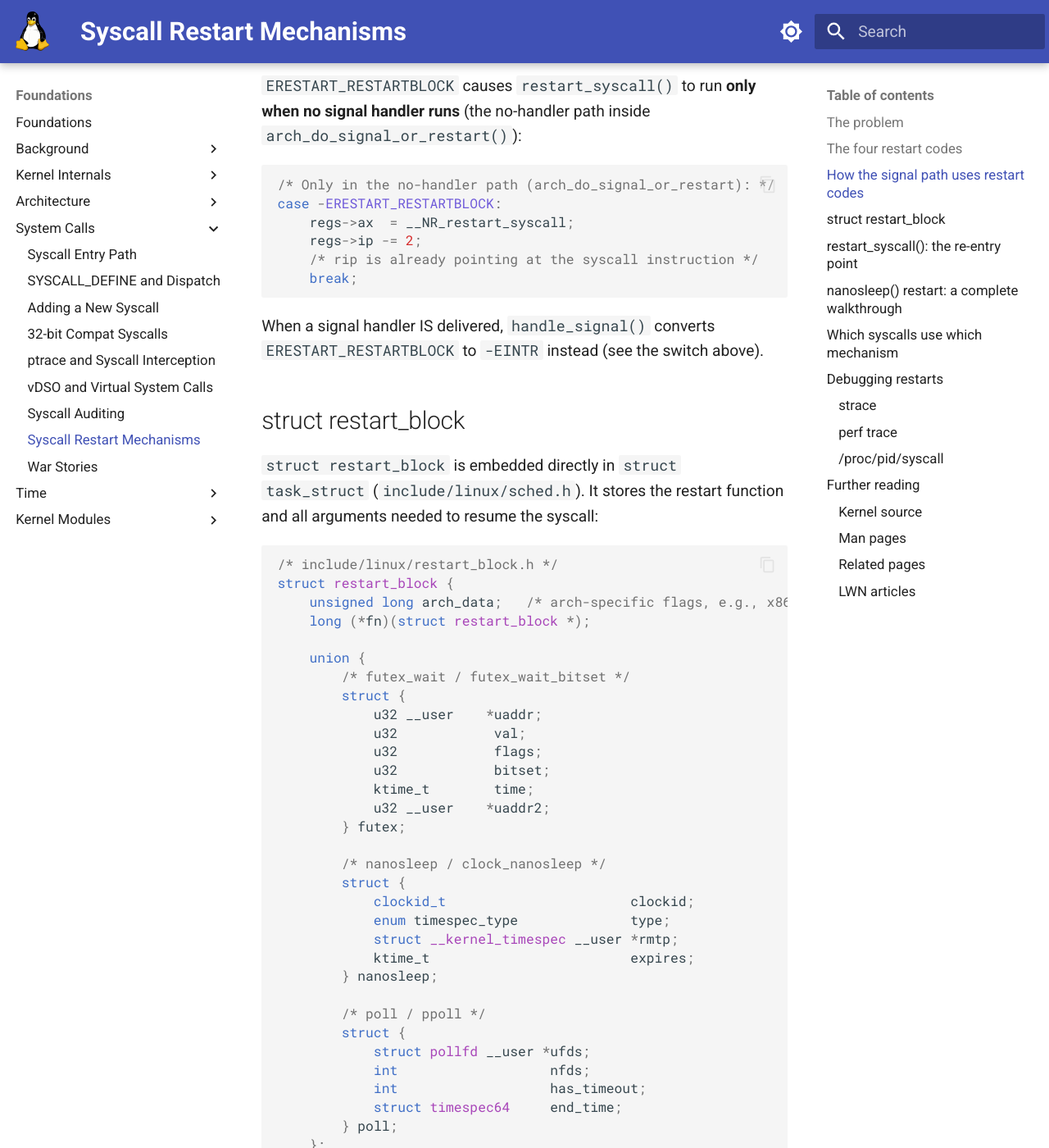
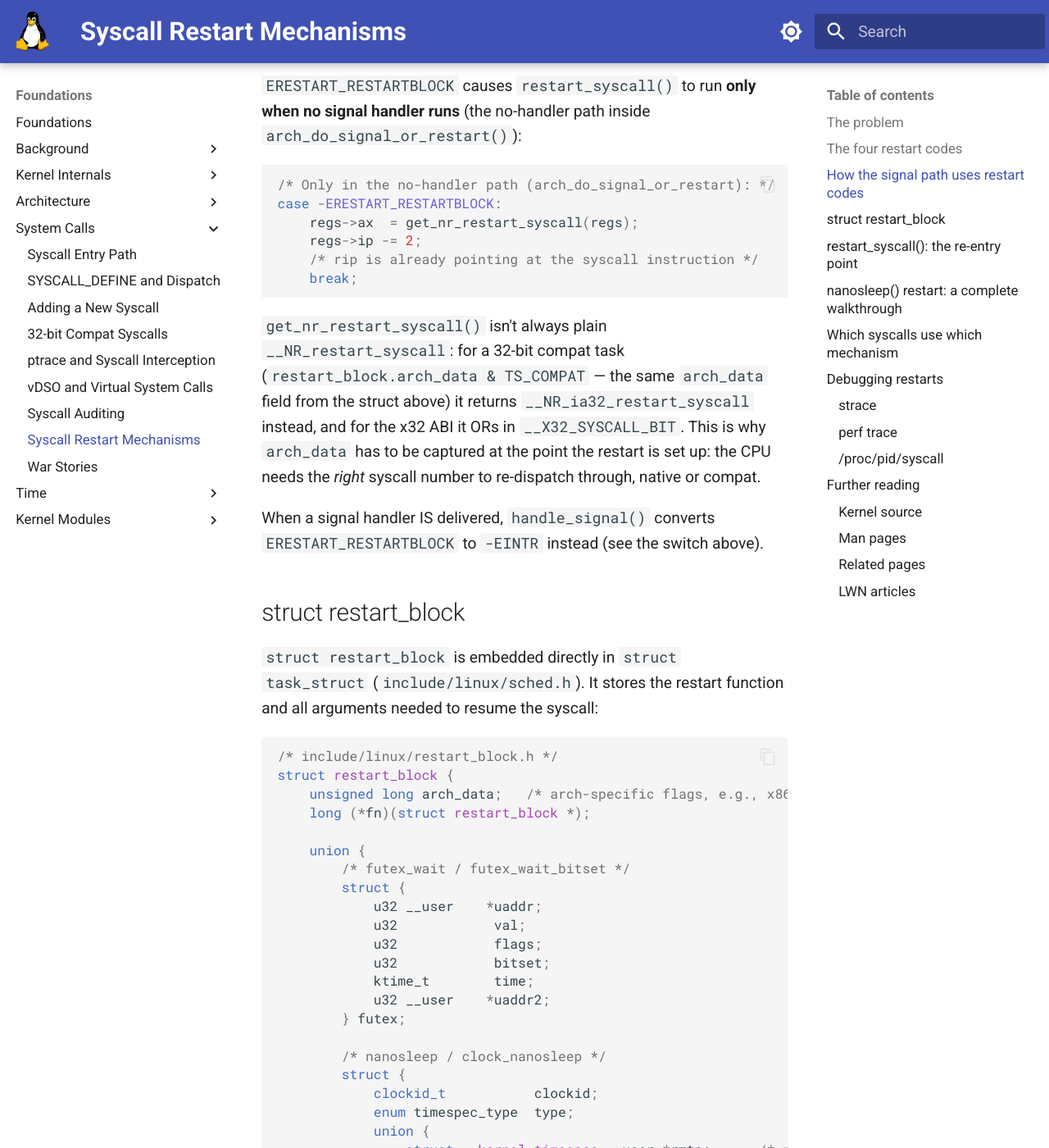
Before and after one commit to laveeshb/linux-kernel-internals, an MkDocs documentation site: the page built from docs/syscalls/restart-block.md, in a window 1280 px wide and 1400 px high, scrolled down 2806 px. Shown: the whole window at 82% size. Built offline with MkDocs 1.6.1 and Material for MkDocs 9.7.7, drawn with Linux system fonts in a browser that asks for light colours; some of the changed text lies outside the part shown.

Commit message:
Fix nanosleep clock and restart-number details in restart-block.md (#801)
nanosleep()'s restart path always uses CLOCK_MONOTONIC, not
CLOCK_REALTIME. struct restart_block's nanosleep union member was
missing the compat_rmtp field used by the 32-bit nanosleep_time32
syscall. The no-handler restart snippet hardcoded __NR_restart_syscall
instead of showing get_nr_restart_syscall(), which picks the
correct restart syscall number (native, ia32 compat, or x32) based
on restart_block.arch_data.

````diff
--- a/docs/syscalls/restart-block.md
+++ b/docs/syscalls/restart-block.md
@@ -95,11 +95,18 @@
 ```c
 /* Only in the no-handler path (arch_do_signal_or_restart): */
 case -ERESTART_RESTARTBLOCK:
-    regs->ax  = __NR_restart_syscall;
+    regs->ax  = get_nr_restart_syscall(regs);
     regs->ip -= 2;
     /* rip is already pointing at the syscall instruction */
     break;
 ```
+
+`get_nr_restart_syscall()` isn't always plain `__NR_restart_syscall`: for a 32-bit
+compat task (`restart_block.arch_data & TS_COMPAT` — the same `arch_data` field
+from the struct above) it returns `__NR_ia32_restart_syscall` instead, and for
+the x32 ABI it ORs in `__X32_SYSCALL_BIT`. This is why `arch_data` has to be
+captured at the point the restart is set up: the CPU needs the *right* syscall
+number to re-dispatch through, native or compat.
 
 When a signal handler IS delivered, `handle_signal()` converts
 `ERESTART_RESTARTBLOCK` to `-EINTR` instead (see the switch above).
@@ -129,10 +136,13 @@
 
         /* nanosleep / clock_nanosleep */
         struct {
-            clockid_t                       clockid;
-            enum timespec_type              type;
-            struct __kernel_timespec __user *rmtp;
-            ktime_t                         expires;
+            clockid_t           clockid;
+            enum timespec_type  type;
+            union {
+                struct __kernel_timespec __user *rmtp;      /* native (64-bit) */
+                struct old_timespec32 __user    *compat_rmtp; /* 32-bit compat */
+            };
+            ktime_t             expires;
         } nanosleep;
 
         /* poll / ppoll */
@@ -187,7 +197,7 @@
 
 4.  Fills in restart_block:
         current->restart_block.fn              = hrtimer_nanosleep_restart;
-        current->restart_block.nanosleep.clockid = CLOCK_REALTIME;
+        current->restart_block.nanosleep.clockid = CLOCK_MONOTONIC;  /* plain nanosleep() always sleeps against CLOCK_MONOTONIC; clock_nanosleep() could pass a different clock */
         current->restart_block.nanosleep.rmtp    = &rem (userspace pointer);
         current->restart_block.nanosleep.expires = now + 2_seconds_in_ns;
 
@@ -195,7 +205,9 @@
 
 6.  Signal path (no handler installed / no-handler restart path):
         - Sees -ERESTART_RESTARTBLOCK in regs->ax
-        - Rewrites regs->ax = __NR_restart_syscall (219)
+        - Rewrites regs->ax = get_nr_restart_syscall(regs)
+          = __NR_restart_syscall (219) — this is a native 64-bit task,
+            so no compat/x32 translation applies
         - Rewinds rip by 2 bytes
         (If a handler IS installed and runs, handle_signal() converts
          -ERESTART_RESTARTBLOCK to -EINTR instead — no restart occurs.)
@@ -278,7 +290,7 @@
 - [include/linux/sched.h](https://git.kernel.org/pub/scm/linux/kernel/git/torvalds/linux.git/tree/include/linux/sched.h) — `restart_block` embedded directly in `struct task_struct`
 - [include/linux/thread_info.h](https://git.kernel.org/pub/scm/linux/kernel/git/torvalds/linux.git/tree/include/linux/thread_info.h) — `set_restart_fn()`: sets `restart->fn` and returns `-ERESTART_RESTARTBLOCK`
 - [kernel/signal.c](https://git.kernel.org/pub/scm/linux/kernel/git/torvalds/linux.git/tree/kernel/signal.c) — `SYSCALL_DEFINE0(restart_syscall)` and `do_no_restart_syscall()`
-- [arch/x86/kernel/signal.c](https://git.kernel.org/pub/scm/linux/kernel/git/torvalds/linux.git/tree/arch/x86/kernel/signal.c) — `handle_signal()` and `arch_do_signal_or_restart()`: where the `ERESTART*` codes in `regs->ax` are inspected and dispatched
+- [arch/x86/kernel/signal.c](https://git.kernel.org/pub/scm/linux/kernel/git/torvalds/linux.git/tree/arch/x86/kernel/signal.c) — `handle_signal()` and `arch_do_signal_or_restart()`: where the `ERESTART*` codes in `regs->ax` are inspected and dispatched; `get_nr_restart_syscall()`: picks the correct restart syscall number (native, `__NR_ia32_restart_syscall` for 32-bit compat, or x32) based on `restart_block.arch_data`
 - [kernel/time/hrtimer.c](https://git.kernel.org/pub/scm/linux/kernel/git/torvalds/linux.git/tree/kernel/time/hrtimer.c) — `hrtimer_nanosleep_restart()`: the restart handler `nanosleep()`/`clock_nanosleep()` register in `restart_block.fn`
 
 ### Man pages
````
